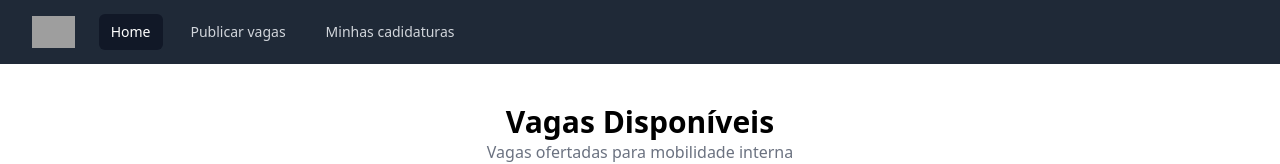
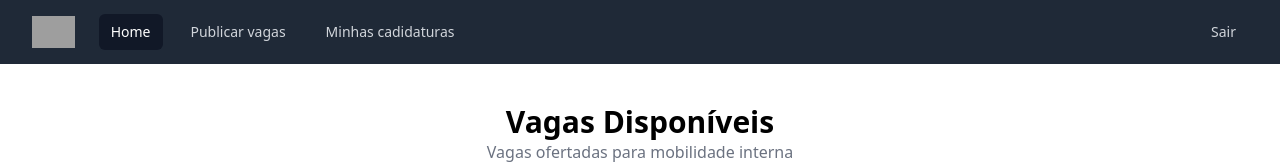
Before and after one commit to brenoRyan77/API-VAGAS-WEB, an Angular app: page /home in a window 1280 px wide. Shown: the top 164 px of the page. Built offline with nearby package versions, Linux system fonts and the light colour scheme; grey boxes are pictures that could not be loaded.

Commit message:
feat: Adicionando botão de sair e dando condição para itens do cabeçallho

```diff
--- a/src/app/components/nav/nav.component.html
+++ b/src/app/components/nav/nav.component.html
@@ -23,10 +23,13 @@
               <!-- Current: "bg-gray-900 text-white", Default: "text-gray-300 hover:bg-gray-700 hover:text-white" -->
               <a routerLink="/home" class="bg-gray-900 text-white rounded-md px-3 py-2 text-sm font-medium" aria-current="page">Home</a>
               <a routerLink="/publicar-vagas" class="text-gray-300 hover:bg-gray-700 hover:text-white rounded-md px-3 py-2 text-sm font-medium">Publicar vagas</a>
-              <a routerLink="/home" class="text-gray-300 hover:bg-gray-700 hover:text-white rounded-md px-3 py-2 text-sm font-medium">Minhas cadidaturas</a>
+              <a *ngIf="!isAdmin" routerLink="/home" class="text-gray-300 hover:bg-gray-700 hover:text-white rounded-md px-3 py-2 text-sm font-medium">Minhas cadidaturas</a>
             </div>
           </div>
         </div>
+        <div class="flex-shrink-0 flex items-center">
+          <button (click)="logout()" class="text-gray-300 hover:bg-gray-700 hover:text-white rounded-md px-3 py-2 text-sm font-medium">Sair</button>
+      </div>
       </div>
     </div>
 </nav>
--- a/src/app/components/nav/nav.component.ts
+++ b/src/app/components/nav/nav.component.ts
@@ -1,4 +1,6 @@
 import { Component, OnInit } from '@angular/core';
+import { Router } from '@angular/router';
+import { AuthService } from 'src/app/services/auth.service';
 
 @Component({
   selector: 'app-nav',
@@ -7,9 +9,17 @@ import { Component, OnInit } from '@angular/core';
 })
 export class NavComponent implements OnInit {
 
-  constructor() { }
+  isAdmin = false
+
+  constructor(private router: Router, private authService: AuthService) { }
 
   ngOnInit(): void {
+    this.isAdmin = this.authService.isAdmin()
+  }
+
+  logout(): void {
+    localStorage.clear();
+    this.router.navigate(['/login']);
   }
 
 }
```
